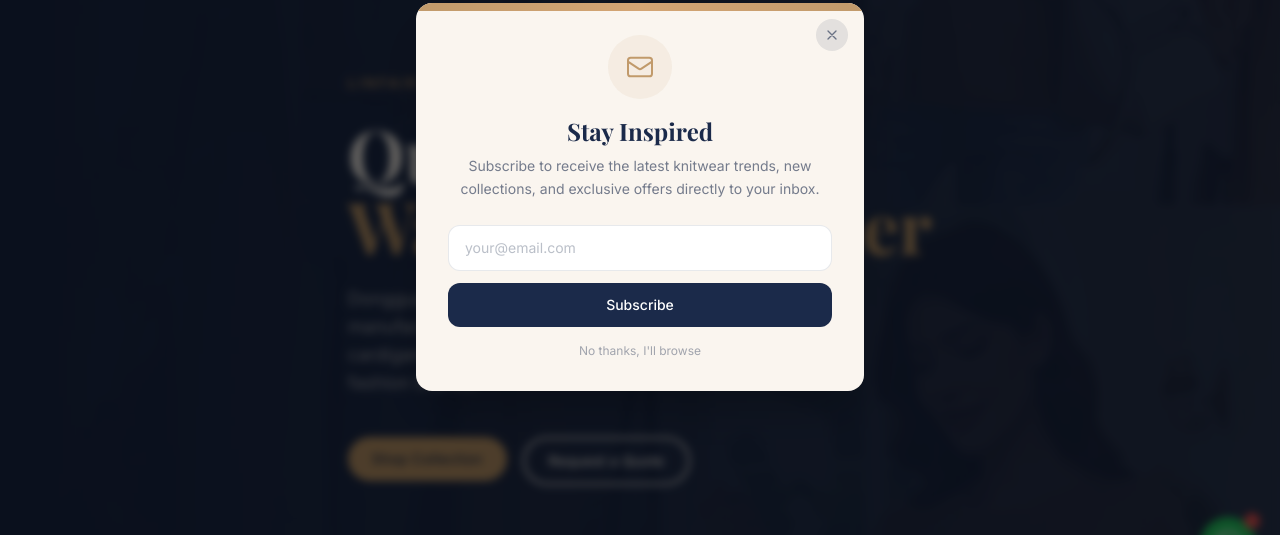
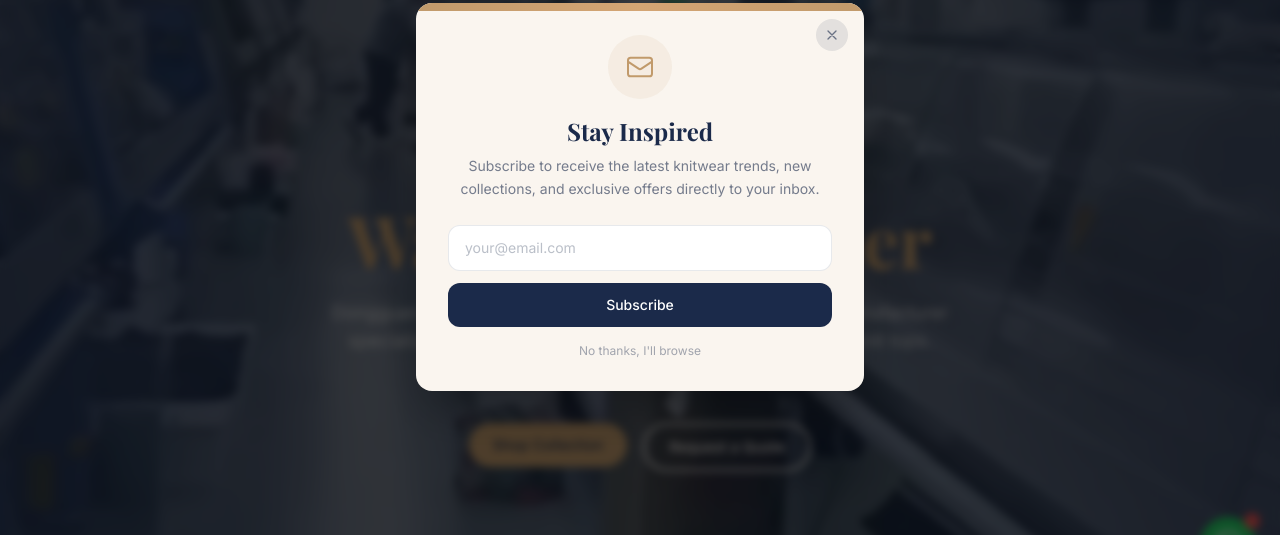
Before and after one commit to loveseweater/linfairwool, a React (Vite) app: page / in a window 1280 px wide. Shown: the part 203-738 px from the top of the page. Built offline with nearby package versions, Linux system fonts and the light colour scheme; no server answers; a web font is replaced by a local one.

Commit message:
Hero: factory background with transparent overlay, center layout

```diff
--- a/src/pages/Home.tsx
+++ b/src/pages/Home.tsx
@@ -38,13 +38,13 @@ export default function Home() {
       {/* Hero Section */}
       <section className="relative min-h-[100svh] flex items-center bg-primary overflow-hidden">
         <div className="absolute inset-0">
-          <img src={hero.image} alt="" className="w-full h-full object-cover opacity-40" />
-          <div className="absolute inset-0 bg-gradient-to-r from-primary via-primary/90 to-primary/75" />
+          <img src="/images/factory-production-floor.jpg" alt="LINFAIR Knitwear Factory" className="w-full h-full object-cover" />
+          <div className="absolute inset-0 bg-gradient-to-r from-primary/75 via-primary/45 to-primary/75" />
         </div>
 
         <div className="container-custom relative z-10 py-28 md:py-28 md:py-32">
-          <div className="flex justify-start">
-            <div className="max-w-2xl">
+          <div className="flex justify-center">
+            <div className="max-w-3xl text-center">
               <motion.span
                 initial={{ opacity: 0, y: 20 }}
                 animate={{ opacity: 1, y: 0 }}
@@ -69,7 +69,7 @@ export default function Home() {
                 initial={{ opacity: 0, y: 20 }}
                 animate={{ opacity: 1, y: 0 }}
                 transition={{ duration: 0.6, delay: 0.6 }}
-                className="mt-5 md:mt-6 text-base md:text-lg text-warm/60 max-w-lg leading-relaxed"
+                className="mt-5 md:mt-6 text-base md:text-lg text-warm/70 max-w-2xl mx-auto leading-relaxed"
               >
                 {hero.description}
               </motion.p>
@@ -78,7 +78,7 @@ export default function Home() {
                 initial={{ opacity: 0, y: 20 }}
                 animate={{ opacity: 1, y: 0 }}
                 transition={{ duration: 0.6, delay: 0.8 }}
-                className="mt-8 md:mt-10 flex flex-wrap gap-3 md:gap-4"
+                className="mt-8 md:mt-10 flex flex-wrap gap-3 md:gap-4 justify-center"
               >
                 <Button to="/products" variant="accent">
                   {hero.button1Text}
```
